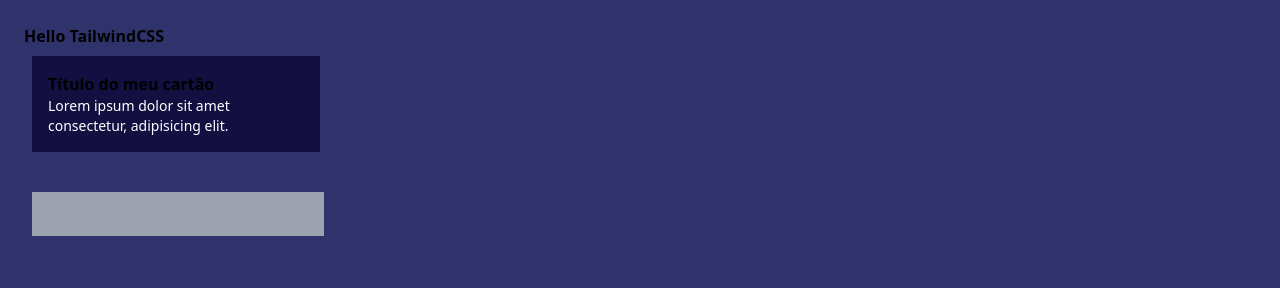
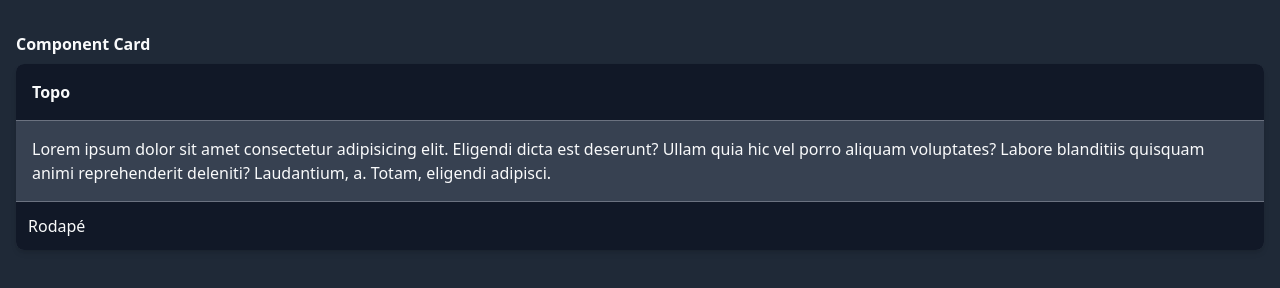
Before and after one commit to gustavobanares/PageResort-TailwindCSS, a plain HTML site: page src/index.html in a window 1280 px wide. Drawn offline with Linux system fonts and the light colour scheme.

Commit message:
Create card component

```diff
--- a/src/index.html
+++ b/src/index.html
@@ -1,5 +1,5 @@
 <!DOCTYPE html>
-<html lang="pt">
+<html lang="pt" class="dark">
 <head>
     <meta charset="UTF-8">
     <meta name="viewport" content="width=device-width, initial-scale=1.0">
@@ -7,19 +7,27 @@
     <link href="./output.css" rel="stylesheet">
 </head>
 
-<body class="bg-azul-300 dark:bg-gray-700 m-6 h-screen">
+<body class="bg-gray-50 dark:bg-gray-800">
+    <div class="container mx-auto px-4 py-8">
+        <h6 class=" dark:text-gray-50 font-bold mb-2">Component Card</h6>
 
-    <h1 class="text-brand-200 font-bold hover:underline">
-        Hello TailwindCSS
-    </h1>
 
- <div class="group w-72 h-24 bg-azul-400 p-4 m-2">
-    <h4 class="font-bold group-hover:text-brand-300">Título do meu cartão</h4>
-    <p class=" text-white text-sm">Lorem ipsum dolor sit amet consectetur, adipisicing elit. </p>
-</div>
-<br>
-    <input class="bg-gray-400 hover:bg-gray-300 text-lg px-4 py-2 focus:text-azul-400 m-2"
-    type="text">
+        <div class="bg-white dark:bg-gray-700 rounded-lg shadow-md overflow-hidden">
+            <div class="w-full bg-gray-100 dark:bg-gray-900 p-4 border-b border-gray-200 dark:border-gray-500">
+                <h4 class="font-bold dark:text-gray-50">Topo</h4>
+            </div>
+
+            <div class="p-4 dark:text-gray-50">
+            Lorem ipsum dolor sit amet consectetur adipisicing elit. Eligendi dicta est deserunt? Ullam quia hic vel porro aliquam voluptates? Labore blanditiis quisquam animi reprehenderit deleniti? Laudantium, a. Totam, eligendi adipisci.
+            </div>
+
+            <div class="w-full dark:text-gray-50 bg-gray-50 dark:bg-gray-900 p-3 border-t border-gray-100 dark:border-gray-500">
+                Rodapé
+            </div>
+
+        </div>
+    </div>
+
 
 </body>
 </html>
--- a/tailwind.config.js
+++ b/tailwind.config.js
@@ -1,17 +1,10 @@
 /** @type {import('tailwindcss').Config} */
 module.exports = {
-  darkMode: 'media',
+  darkMode: 'selector',
   content: ["./src/**/*.{html,js}"],
   theme: {
     extend: {
-      colors: {
-        'azul':{
-          100: '#686de0',
-          200: '#4834d4',
-          300: '#30336b',
-          400: '#130f40',
-        },
-      },
+
     },
 
   },
```
Also changed, not shown: src/output.css.
